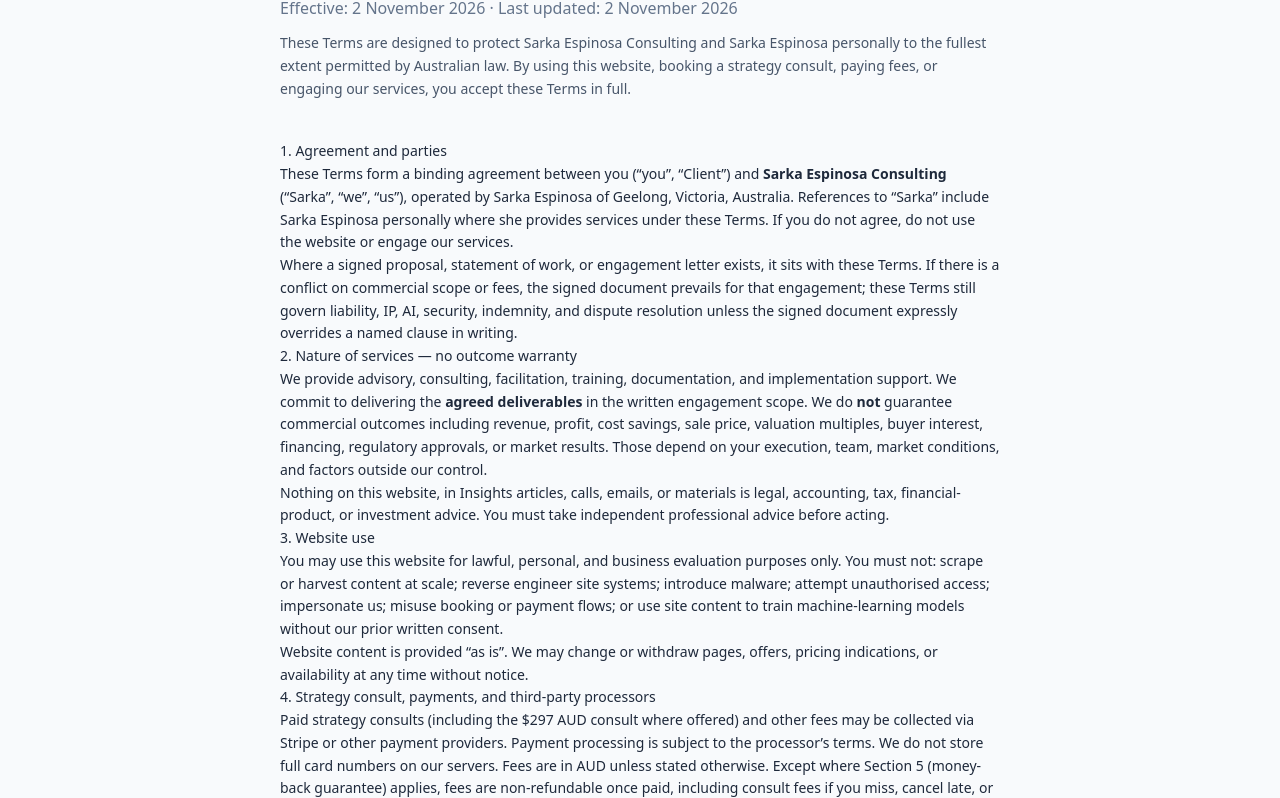
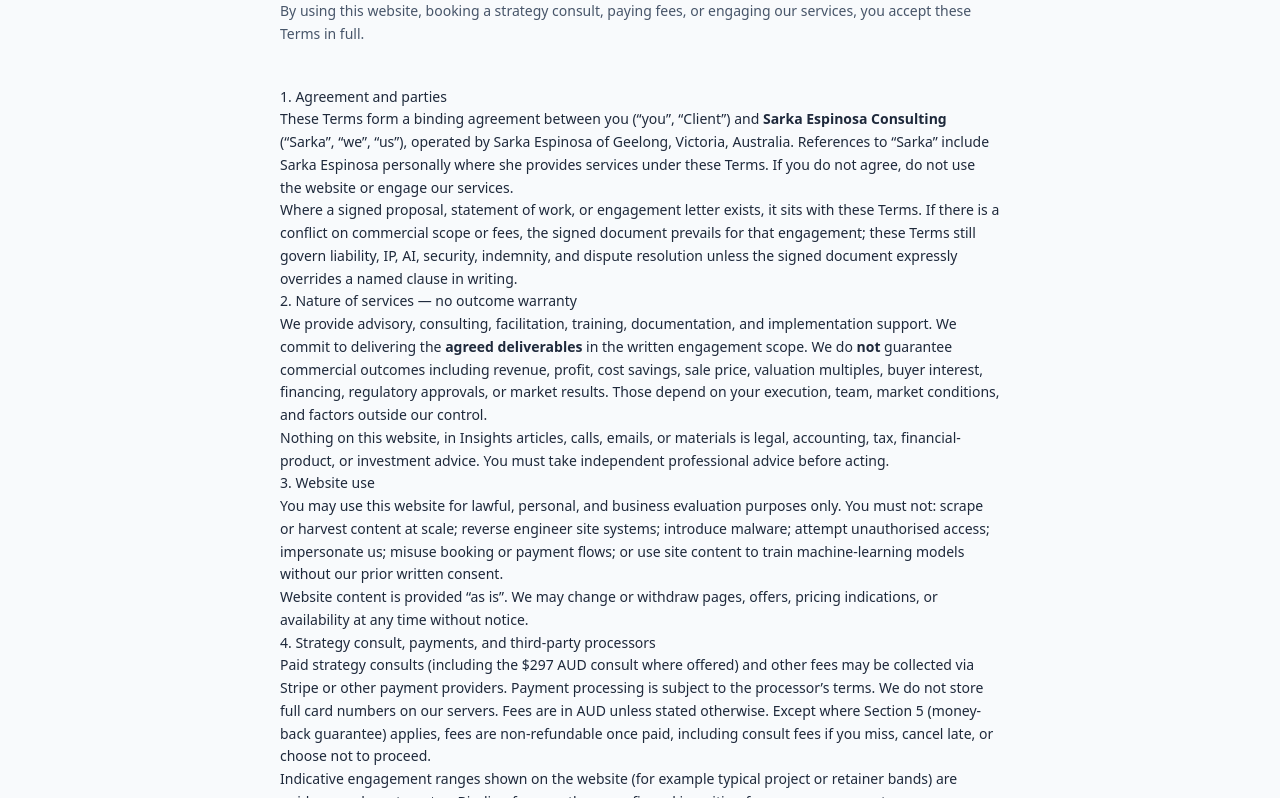
Before and after one commit to diegoaespinosa1-sketch/sarka-ops, a website: page terms.html in a window 1280 px wide. Shown: the part 189-987 px from the top of the page. Drawn offline with nearby package versions, Linux system fonts and the light colour scheme.

Commit message:
Remove Terms effective date and protective intro line
Keep a short acceptance sentence under the heading only.

```diff
--- a/terms.html
+++ b/terms.html
@@ -22,8 +22,7 @@
 
     <div class="max-w-3xl mx-auto px-6 py-16">
         <h1 class="text-4xl font-semibold tracking-tight">Terms &amp; Conditions</h1>
-        <p class="mt-2 text-slate-500">Effective: 2 November 2026 · Last updated: 2 November 2026</p>
-        <p class="mt-3 text-sm text-slate-600 leading-relaxed">These Terms are designed to protect Sarka Espinosa Consulting and Sarka Espinosa personally to the fullest extent permitted by Australian law. By using this website, booking a strategy consult, paying fees, or engaging our services, you accept these Terms in full.</p>
+        <p class="mt-3 text-sm text-slate-600 leading-relaxed">By using this website, booking a strategy consult, paying fees, or engaging our services, you accept these Terms in full.</p>
 
         <div class="prose prose-slate mt-10 max-w-none text-sm leading-relaxed">
 
```
